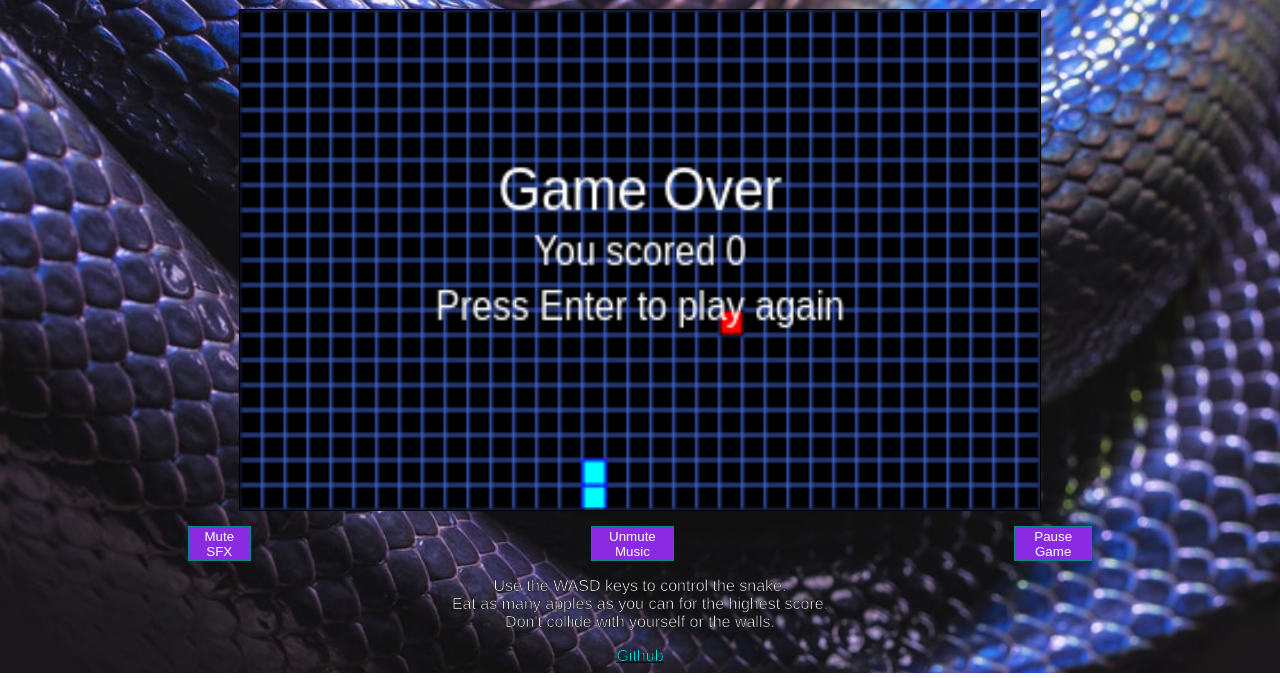
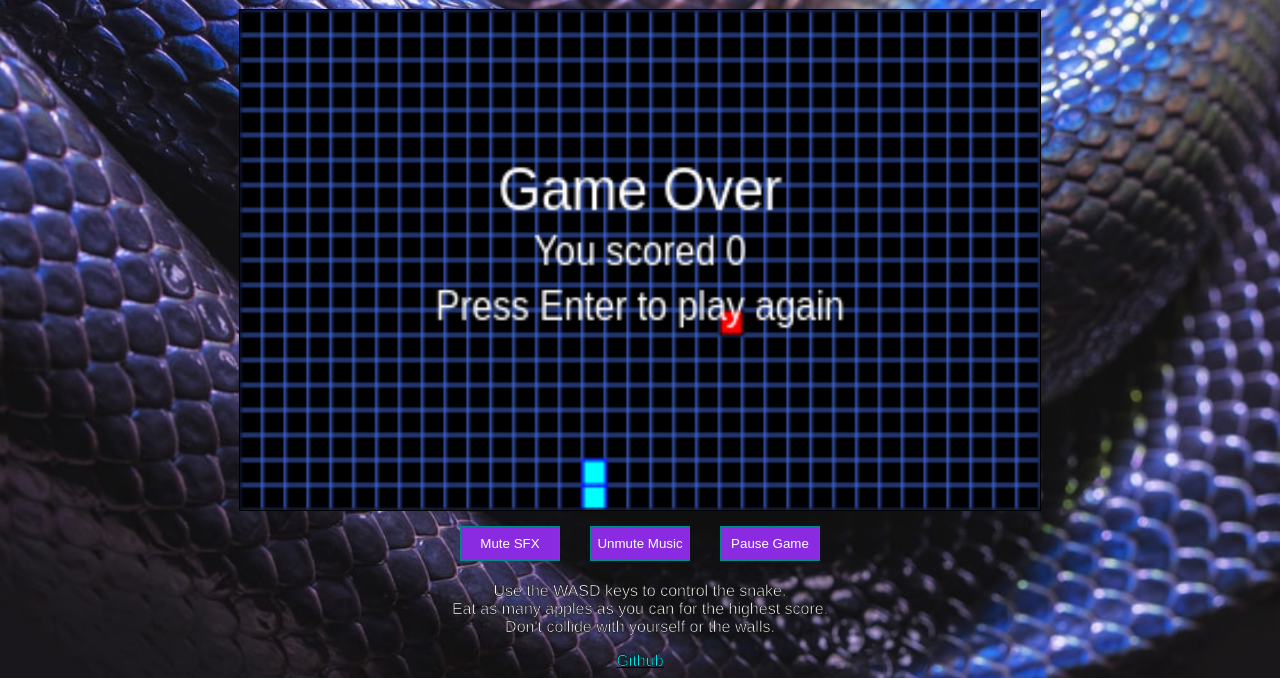
Before and after one commit to fsiino/ts-snake, a website built with webpack: page index.html in a window 1280 px wide. Shown: the part 198-876 px from the top of the page. Built offline with nearby package versions, Linux system fonts and the light colour scheme.

Commit message:
CSS adjustments with game control buttons

```diff
--- a/css/style.css
+++ b/css/style.css
@@ -48,7 +48,13 @@ canvas {
 }
 
 .button-wrapper button {
-  margin: 5px 170px 0 170px;
+  margin: 5px 15px;
+  height: 35px;
+  width: 100px;
+  color: white;
+  background-color: blueviolet;
+  border: 1px solid darkcyan;
+  cursor: pointer;
 }
 
 .header {
@@ -69,14 +75,6 @@ footer {
   -webkit-text-stroke-color: black;
 }
 
-button {
-  height: 35px;
-  color: white;
-  background-color: blueviolet;
-  border: 1px solid darkcyan;
-  cursor: pointer;
-}
-
 footer ul {
   color: white;
   padding: 0;
--- a/src/game.ts
+++ b/src/game.ts
@@ -15,11 +15,13 @@ export class Game {
   public canvasHeight: number;
   public currentScore: number = 0;
   public highScore: number;
+
   public foodBite: any;
   public gameMusic: any;
 
   public biteMuted: boolean;
   public musicMuted: boolean;
+
   private isPaused: boolean;
   // private loopCount = 0;
 
@@ -141,12 +143,12 @@ export class Game {
         setTimeout(() => {
           this.pauseGame('pause');
           document.getElementById('pause-btn').innerHTML = 'Unpause Game'
-        }, Settings.game.GAMESPEED)
+        }, Settings.game.GAMESPEED);
       } else {
         setTimeout(() => {
           this.pauseGame('unpause');
           document.getElementById('pause-btn').innerHTML = 'Pause Game'
-        }, Settings.game.GAMESPEED)
+        }, Settings.game.GAMESPEED);
       }
     })
 
```
Also changed, not shown: index.html (+0 -1 lines).
